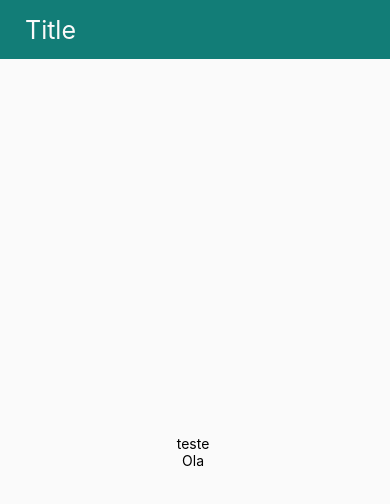
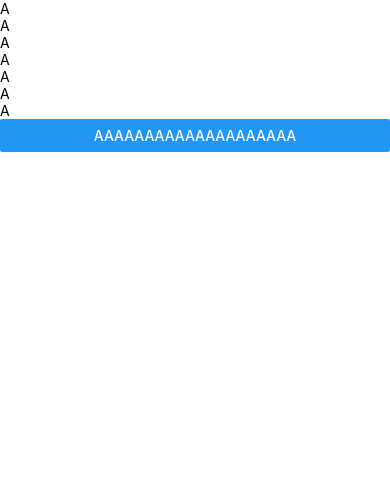
Before and after one commit to GiltMonster/PI_5, a React Native app: screen / in a window 390 px wide. Shown: the top 504 px of the page. Built offline with nearby package versions, Linux system fonts and the light colour scheme.

Commit message:
feat: SQLite implementado

```diff
--- a/App.jsx
+++ b/App.jsx
@@ -1,7 +1,20 @@
 import Home from './app/pages/Home';
+import {useEffect} from 'react';
+import { View, Text, Button } from 'react-native';
+import { initDatabase } from "./app/services/initDB";
+
 
 export default function App() {
   return (
-    <Home></Home>
+    <View>
+      <Text>A</Text>
+      <Text>A</Text>
+      <Text>A</Text>
+      <Text>A</Text>
+      <Text>A</Text>
+      <Text>A</Text>
+      <Text>A</Text>
+      <Button title='AAAAAAAAAAAAAAAAAAAA' onPress={() => {initDatabase()}}/>
+    </View>
   );
 }
--- a/app.json
+++ b/app.json
@@ -4,10 +4,10 @@
     "slug": "pi5semestre",
     "version": "1.0.0",
     "orientation": "portrait",
-    "icon": ".app/assets/icon.png",
+    "icon": "./app/assets/icon.png",
     "userInterfaceStyle": "light",
     "splash": {
-      "image": ".app/assets/splash.png",
+      "image": "./app/assets/splash.png",
       "resizeMode": "contain",
       "backgroundColor": "#ffffff"
     },
@@ -19,12 +19,12 @@
     },
     "android": {
       "adaptiveIcon": {
-        "foregroundImage": ".app/assets/adaptive-icon.png",
+        "foregroundImage": "./app/assets/adaptive-icon.png",
         "backgroundColor": "#ffffff"
       }
     },
     "web": {
-      "favicon": ".app/assets/favicon.png"
+      "favicon": "./app/assets/favicon.png"
     }
   }
 }
--- /dev/null
+++ b/app/services/initDB.js
@@ -0,0 +1,60 @@
+import * as FileSystem from 'expo-file-system';
+import * as SQLite from 'expo-sqlite';
+import { Asset } from 'expo-asset';
+
+export async function initDatabase() {
+    const documentDirectory = FileSystem.documentDirectory;
+    const directoryPath = documentDirectory + 'SQLite';
+    const databaseFilePath = documentDirectory + 'SQLite/herdeiros.db';
+
+    const info = await FileSystem.getInfoAsync(directoryPath);
+    if (!info.exists) {
+        await FileSystem.makeDirectoryAsync(directoryPath);
+    }
+
+    const asset = Asset.fromModule(require('../assets/database/herdeiros.db'));
+    await FileSystem.downloadAsync(asset.uri, databaseFilePath);
+
+    try {
+        // Tente abrir o banco de dados
+        const db = SQLite.openDatabase('herdeiros.db');
+        db.transaction((tx) => {
+            // Verifica se a tabela "Usuario" existe
+            tx.executeSql('SELECT * FROM Usuario;',[],(tx, result) => {
+                    // Tabela "Usuario" foi criada ou já existe
+                    alert('success');
+                    console.info('Tabela "Usuario" verificada e pronta para uso.');
+                    console.log(result.rows);
+                    // Agora, você pode realizar outras operações com a tabela "Usuario" aqui
+                },
+                (_, error) => {
+                    console.error('Erro ao verificar/criar a tabela "Usuario":', error);
+                }
+            );
+        });
+    } catch (error) {
+        console.error('Erro ao abrir o banco de dados:', error);
+    }
+}
+
+// Função para testar se o banco de dados existe e contém a tabela "Usuario"
+// export async function testarBancoDeDados() {
+    // try {
+    //     // Tente abrir o banco de dados
+    //     const db = initDatabase();
+    //     db.transaction((tx) => {
+    //         // Verifica se a tabela "Usuario" existe
+    //         tx.executeSql('SELECT * FROM Usuario;',[],() => {
+    //                 // Tabela "Usuario" foi criada ou já existe
+    //                 console.log('Tabela "Usuario" verificada e pronta para uso.');
+    //                 // Agora, você pode realizar outras operações com a tabela "Usuario" aqui
+    //             },
+    //             (_, error) => {
+    //                 console.error('Erro ao verificar/criar a tabela "Usuario":', error);
+    //             }
+    //         );
+    //     });
+    // } catch (error) {
+    //     console.error('Erro ao abrir o banco de dados:', error);
+    // }
+// }
--- a/package.json
+++ b/package.json
@@ -19,7 +19,10 @@
     "react-dom": "18.2.0",
     "react-native": "0.72.5",
     "react-native-web": "~0.19.6",
-    "typescript": "^5.1.3"
+    "typescript": "^5.1.3",
+    "expo-file-system": "~15.4.4",
+    "expo-asset": "~8.10.1",
+    "expo-sqlite": "~11.3.3"
   },
   "devDependencies": {
     "@babel/core": "^7.20.0",
```
Also changed, not shown: metro.config.js (added, +7 -0 lines), 2 other files (tests, documents, lock files or other folders).
